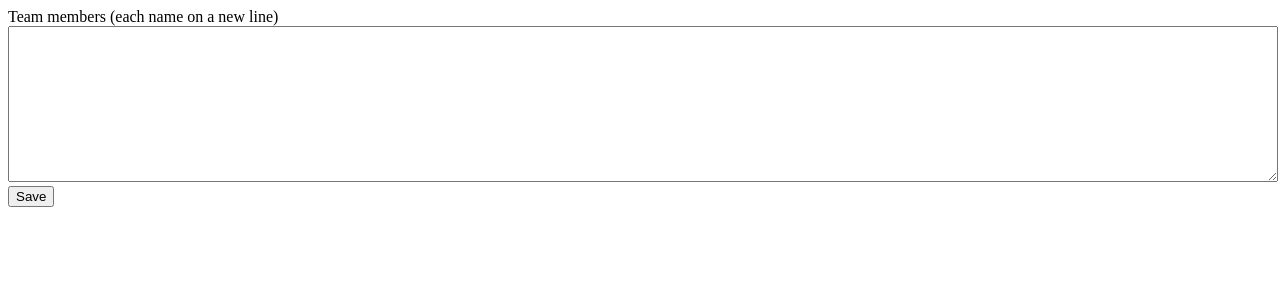
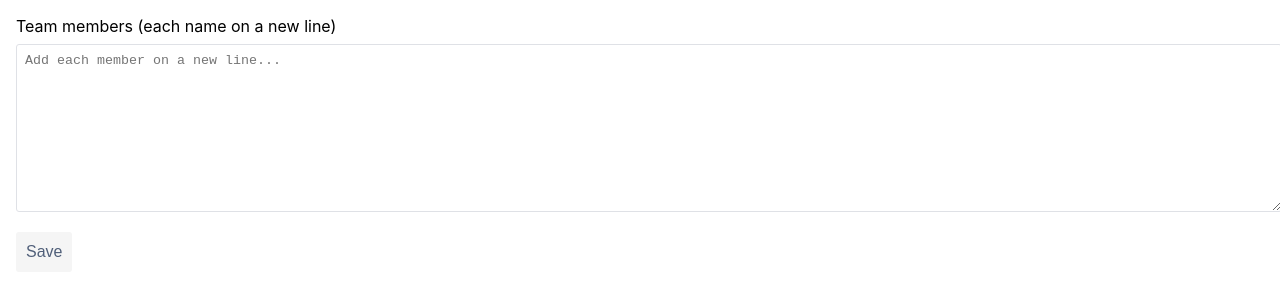
Before and after one commit to JoosepAlviste/stand-up-randomizer, a browser extension: page src/options.html in a window 1280 px wide. Drawn offline with Linux system fonts and the light colour scheme.

Commit message:
Make the options form a bit nicer

```diff
--- /dev/null
+++ b/src/options.css
@@ -0,0 +1,62 @@
+.randomizer-body {
+    padding: 8px;
+    font-size: 16px;
+    font-family: -apple-system, system-ui, BlinkMacSystemFont,
+        'Segoe UI', Roboto, 'Helvetica Neue',
+        Ubuntu, Arial, sans-serif;
+}
+
+.randomizer-label {
+    margin-bottom: 8px;
+}
+
+.randomizer-textarea {
+    display: block;
+    width: 100%;
+    border-radius: 3px;
+    border: 1px solid rgb(223, 225, 230);
+    color: #505f79;
+    background: white;
+    padding: 8px;
+}
+
+.randomizer-textarea:focus {
+    border-color: #3e4347;
+}
+
+.randomizer-button {
+    display: flex;
+    align-items: center;
+    height: 2.5rem;
+    background: #f5f5f5;
+    border: none;
+    border-radius: 3px;
+    color: #505f79;
+    fill: #505f79;
+    cursor: pointer;
+    font-size: 1rem;
+    line-height: 20px;
+    padding: 0 10px;
+    margin-bottom: 8px;
+}
+
+.randomizer-button:hover {
+    background: #ebecf0;
+}
+
+.randomizer-check {
+    margin-right: 8px;
+}
+
+@media (prefers-color-scheme: dark)  {
+    .randomizer-body {
+        background-color: #2A2A2E;
+        color: #ffffff;
+    }
+
+    .randomizer-textarea {
+        background-color: #303036;
+        border-color: #303036;
+        color: #ffffff;
+    }
+}
--- a/src/options.html
+++ b/src/options.html
@@ -2,17 +2,28 @@
 <html>
     <head>
         <meta charset="utf-8">
+        <link href="options.css" rel="stylesheet" type="text/css" />
     </head>
-    <body>
-        <form>
+    <body class="randomizer-body">
+        <form class="randomizer-form">
             <label>
-                Team members (each name on a new line)<br />
-                <textarea style="width: 100%;" rows="10" id="members"></textarea>
+                <div class="randomizer-label">Team members (each name on a new line)</div>
+                <textarea
+                    class="randomizer-textarea"
+                    rows="10"
+                    id="members"
+                    placeholder="Add each member on a new line..."
+                ></textarea>
             </label>
             <br />
-            <button type="submit">Save</button>
+            <button
+                class="randomizer-button"
+                id="randomizer-button"
+                type="submit"
+            >
+                Save
+            </button>
         </form>
-        <div id="messages"></div>
         <script src="options.js"></script>
     </body>
 </html>
--- a/src/options.js
+++ b/src/options.js
@@ -5,10 +5,13 @@ function saveOptions(e) {
   });
 
   // Show a success message that dissapears after 3s
-  document.querySelector('#messages').innerHTML =
-    '<div style="color: green;">Saved!</div>';
+  document.querySelector('#randomizer-button').innerHTML = `
+    <svg class="randomizer-check" xmlns="http://www.w3.org/2000/svg" height="24" viewBox="0 0 24 24" width="24"><path d="M0 0h24v24H0z" fill="none"/><path d="M9 16.17L4.83 12l-1.42 1.41L9 19 21 7l-1.41-1.41z"/></svg>
+    <span>Saved!</span>
+  `;
+
   setTimeout(() => {
-    document.querySelector('#messages').innerHTML = '';
+    document.querySelector('#randomizer-button').innerHTML = 'Save';
   }, 3000);
 }
 
--- a/src/randomizer.css
+++ b/src/randomizer.css
@@ -13,8 +13,8 @@
     padding: 8px;
 }
 
-.randomizer-next-btn {
-    height: 3rem;
+.randomizer-button {
+    height: 2.5rem;
     margin-left: 8px;
     margin-right: 8px;
     background: #f5f5f5;
@@ -26,6 +26,6 @@
     padding: 4px 10px;
 }
 
-.randomizer-next-btn:hover {
+.randomizer-button:hover {
     background: #ebecf0;
 }
--- a/src/randomizer.js
+++ b/src/randomizer.js
@@ -45,7 +45,7 @@
         <div class="randomizer-name">
           ${people[nextIndex]}
         </div>
-        <button id="randomizer-next-btn" class="randomizer-next-btn">
+        <button id="randomizer-next-btn" class="randomizer-button">
           ${isLast() ? 'Done' : `Next: ${people[nextIndex + 1]}`}
         </button>
       `;
```
